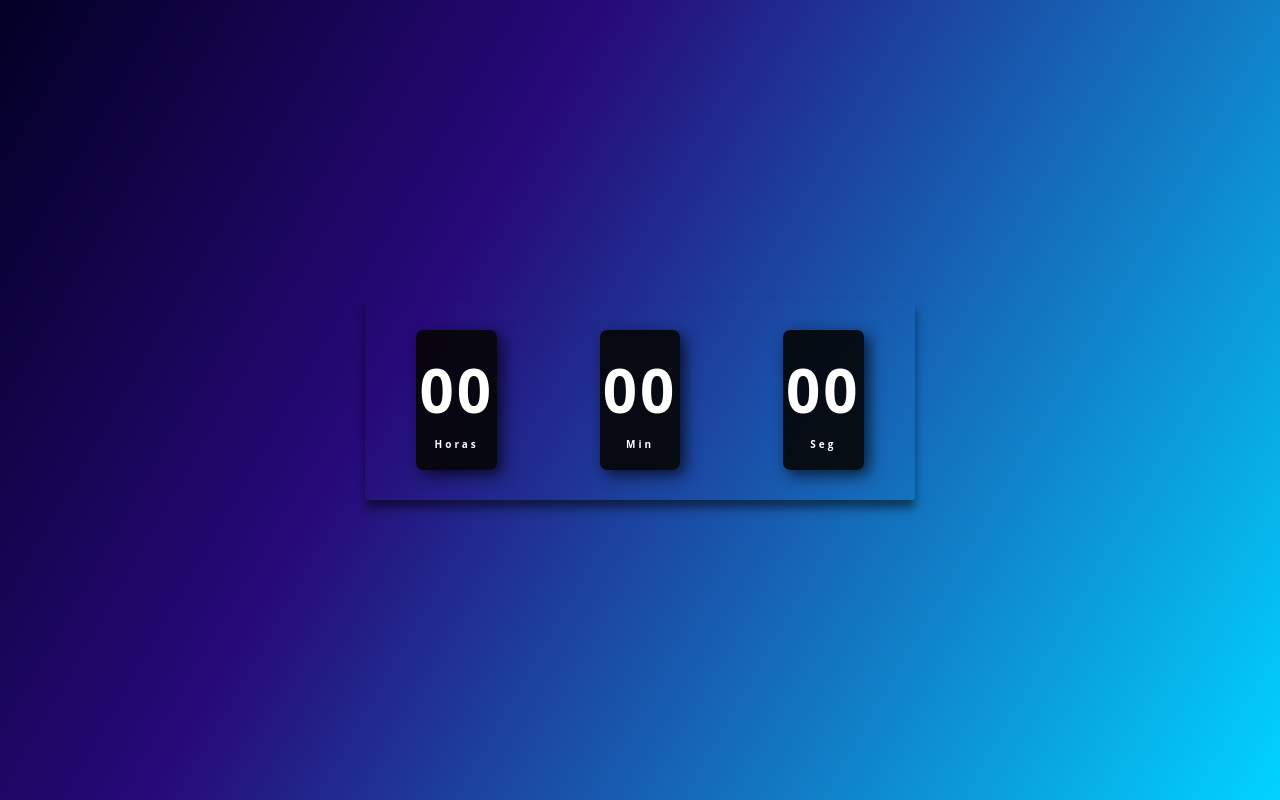
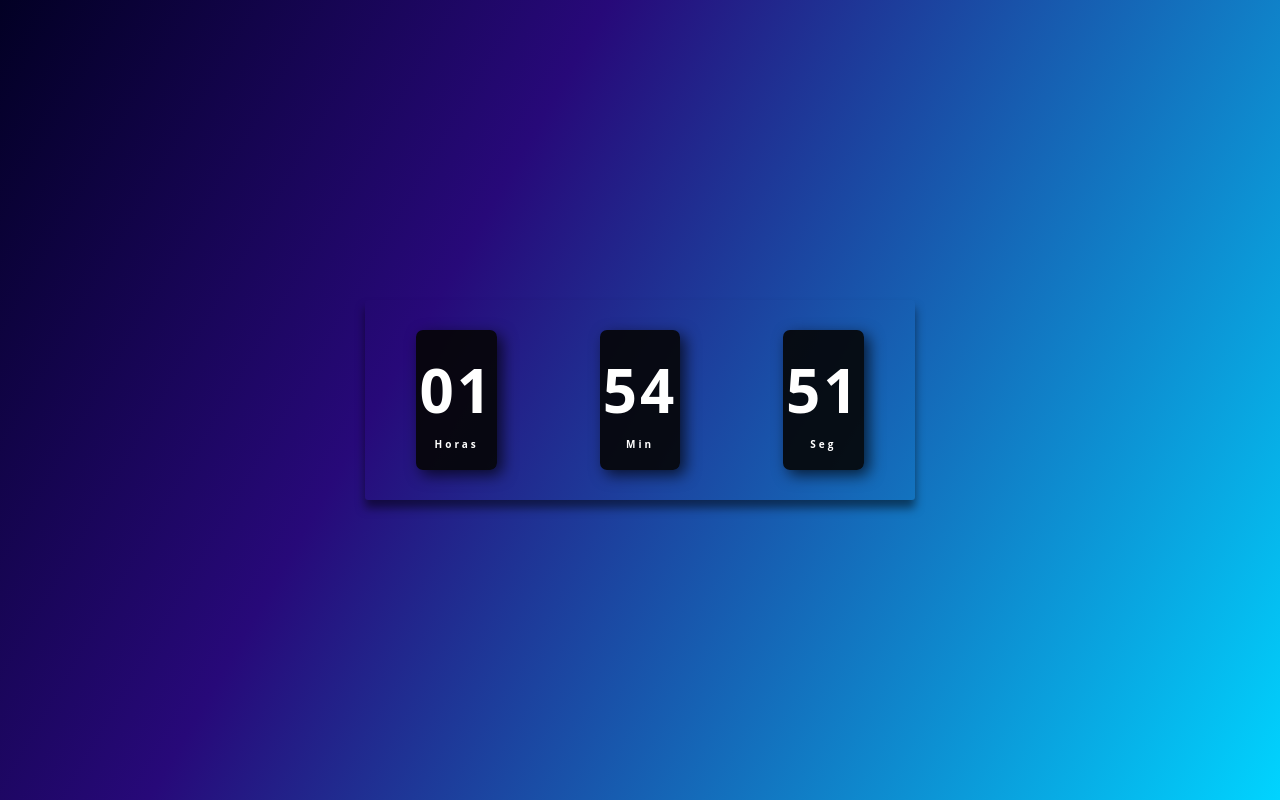
Before and after one commit to Givaild/relogio-digital, a plain HTML site: page index.html in a window 1280 px wide. Drawn offline with Linux system fonts and the light colour scheme.

Commit message:
feature: insert clock

```diff
--- /dev/null
+++ b/assets/js/script.js
@@ -0,0 +1,20 @@
+const horas = document.getElementById("horas")
+const minutos = document.getElementById("minutos")
+const segundos = document.getElementById("segundos")
+
+const relogio = setInterval(function time(){
+    let dataToday = new Date();
+    let hr = dataToday.getHours();
+    let min = dataToday.getMinutes();
+    let s = dataToday.getSeconds ();
+
+    if (hr < 10) hr = '0' + hr;
+
+    if (min < 10) min = '0' + min;
+
+    if (s < 10) s = '0' + s;
+
+    horas.textContent = hr;
+    minutos.textContent = min;
+    segundos.textContent = s
+})
--- a/index.html
+++ b/index.html
@@ -24,5 +24,7 @@
         </div>
 
     </div>
+
+    <script src="assets/js/script.js"></script>
 </body>
 </html>
```
